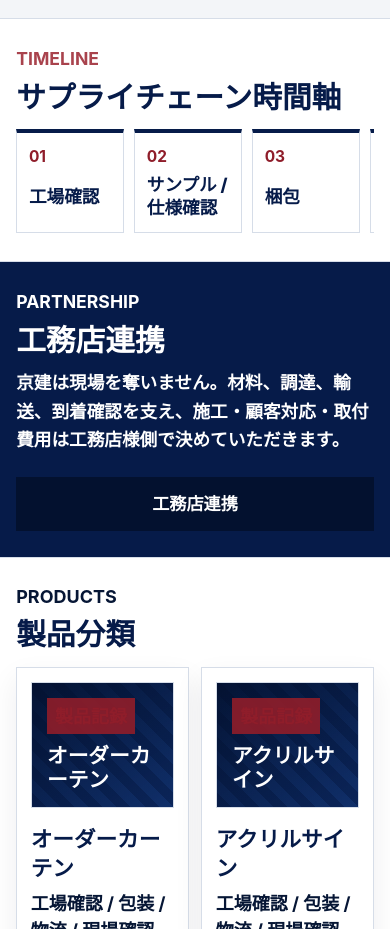
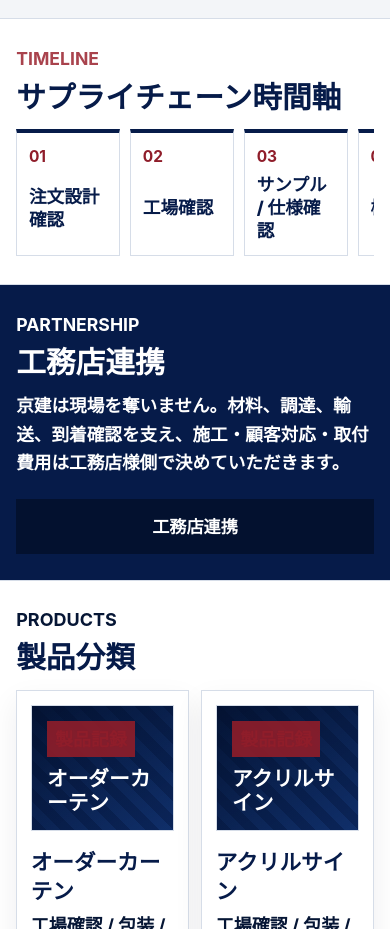
Before and after one commit to kyoken0702-yt/kyoken-design, a website: page index.html in a window 390 px wide. Shown: the part 2880-3809 px from the top of the page. Drawn offline with nearby package versions, Linux system fonts and the light colour scheme.

Commit message:
fix: add order design confirmation to timeline

```diff
--- a/index.html
+++ b/index.html
@@ -117,7 +117,7 @@
       <p class="v5-kicker">TIMELINE</p>
       <h2>サプライチェーン時間軸</h2>
       <div class="v5-timeline">
-        <div><span>01</span><strong>工場確認</strong></div><div><span>02</span><strong>サンプル / 仕様確認</strong></div><div><span>03</span><strong>梱包</strong></div><div><span>04</span><strong>国際物流</strong></div><div><span>05</span><strong>日本国内配送</strong></div><div><span>06</span><strong>現場引き渡し</strong></div>
+        <div><span>01</span><strong>注文設計確認</strong></div><div><span>02</span><strong>工場確認</strong></div><div><span>03</span><strong>サンプル / 仕様確認</strong></div><div><span>04</span><strong>梱包</strong></div><div><span>05</span><strong>国際物流</strong></div><div><span>06</span><strong>日本国内配送</strong></div><div><span>07</span><strong>現場引き渡し</strong></div>
       </div>
     </section>
 
--- a/styles.css
+++ b/styles.css
@@ -341,7 +341,7 @@ html[lang|="zh"] .v5-body * {
 
 .v5-timeline {
   display: grid;
-  grid-template-columns: repeat(6, minmax(132px, 1fr));
+  grid-template-columns: repeat(7, minmax(126px, 1fr));
   gap: 0.55rem;
   margin-top: 1.1rem;
   border-top: 0;
@@ -516,7 +516,7 @@ html[lang|="zh"] .v5-body * {
   }
 
   .v5-timeline {
-    grid-template-columns: repeat(6, minmax(118px, 1fr));
+    grid-template-columns: repeat(7, minmax(112px, 1fr));
   }
 
   .v5-timeline div {
@@ -1383,7 +1383,7 @@ img[alt="Entry"] {
 
 .v5-body .v5-timeline {
   display: grid !important;
-  grid-template-columns: repeat(6, minmax(128px, 1fr)) !important;
+  grid-template-columns: repeat(7, minmax(120px, 1fr)) !important;
   gap: 0.55rem !important;
   overflow-x: auto;
   margin-top: 0.85rem !important;
@@ -1448,7 +1448,7 @@ img[alt="Entry"] {
   }
 
   .v5-body .v5-timeline {
-    grid-template-columns: repeat(6, minmax(108px, 1fr)) !important;
+    grid-template-columns: repeat(7, minmax(104px, 1fr)) !important;
   }
 
   .v5-body .v5-product-grid {
```
Also changed, not shown: en/index.html (+1 -1 lines), scripts/rebuild-v5.mjs (+4 -4 lines), zh/index.html (+1 -1 lines).
